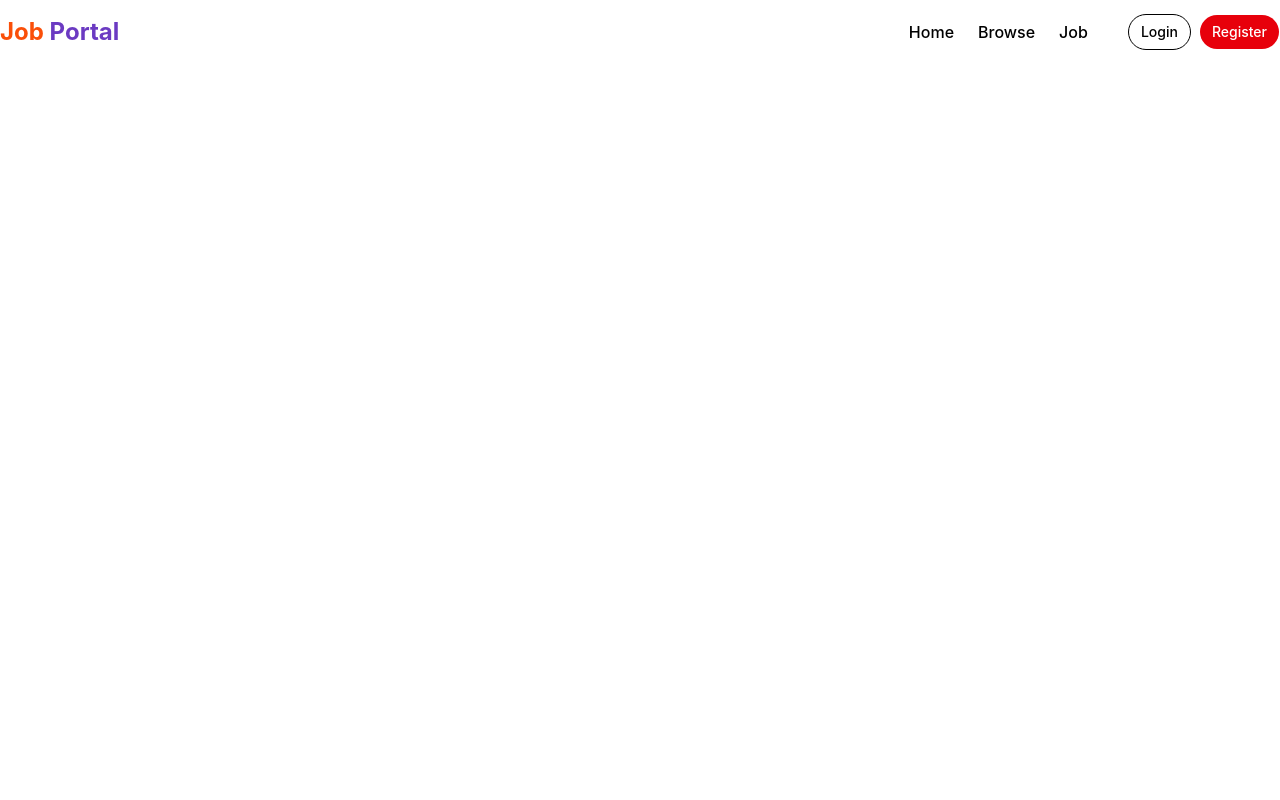
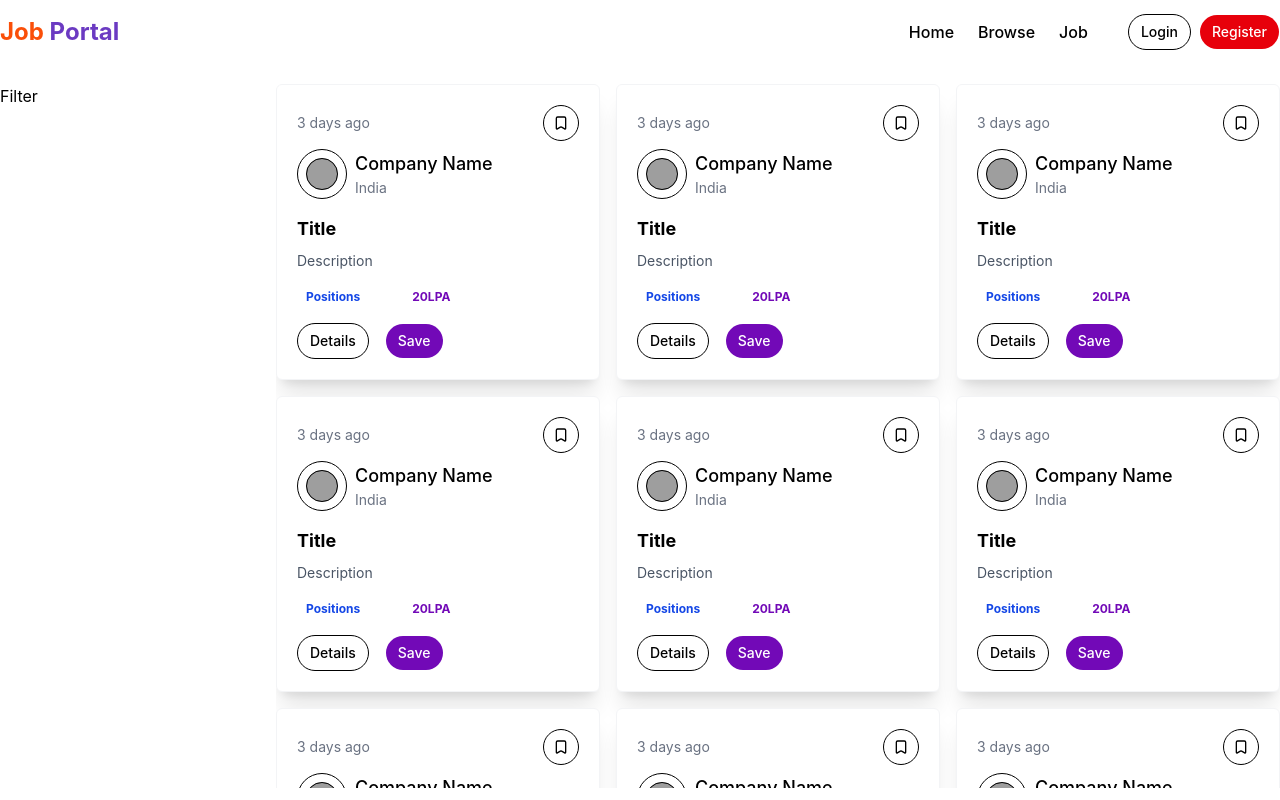
Before and after one commit to samyiiitm63952/JOB-PORTAL, a React (Vite) app in the folder Frontend/: page /jobs in a window 1280 px wide. Built offline with nearby package versions, Linux system fonts and the light colour scheme; grey boxes are pictures that could not be loaded.

Commit message:
feat: implement job listing, filtering, and card components for the job search interface

```diff
--- /dev/null
+++ b/Frontend/src/components/components_lite/Filtercard.jsx
@@ -0,0 +1,9 @@
+import React from 'react'
+
+const Filter = () => {
+  return (
+    <div>Filter</div>
+  )
+}
+
+export default Filter
--- /dev/null
+++ b/Frontend/src/components/components_lite/Job1.jsx
@@ -0,0 +1,63 @@
+import React from 'react'
+import { Button } from '../ui/button'
+import { Bookmark } from 'lucide-react'
+import { Avatar } from '../ui/avatar'
+import { AvatarImage } from '../ui/avatar'
+import { Badge } from '../ui/badge'
+
+const Job = () => {
+   return (
+    <div className="p-5 rounded-md shadow-xl bg-white border border-gray-100 w-full h-full flex flex-col">
+      <div className="flex items-center justify-between">
+        <p className="text-sm text-gray-500">
+          3 days ago
+        </p>
+        <Button variant="outline" className="rounded-full" size="icon">
+          <Bookmark  />
+        </Button>
+      </div>
+
+      <div className="flex items-center gap-2 my-2">
+        <Button className="p-6 shrink-0" variant="outline" size="icon">
+          <Avatar>
+            <AvatarImage src='https://www.graphicpear.com/wp-content/uploads/2016/11/1.gif' />
+          </Avatar>
+        </Button>
+        <div>
+          <h1 className="font-medium text-lg">Company Name</h1>
+          <p className="text-sm text-gray-500">India</p>
+        </div>
+      </div>
+
+      <div className="flex-1">
+        <h1 className="font-bold text-lg my-2">Title</h1>
+        <p className="text-sm text-gray-600">Description</p>
+      </div>
+      <div className="flex flex-wrap items-center gap-2 mt-4">
+        <Badge className={"text-blue-700 font-bold"} variant="ghost">
+           Positions
+        </Badge>
+        <Badge className={"text-[#F83002] font-bold"} variant="ghost">
+
+        </Badge>
+        <Badge className={"text-[#7209b7] font-bold"} variant="ghost">
+          20LPA
+        </Badge>
+      </div>
+      <div className="flex flex-wrap items-center gap-4 mt-4">
+        <Button
+          variant="outline"
+          className="flex-1 sm:flex-none"
+        >
+          Details
+        </Button>
+        <Button
+          className={"bg-[#7209b7] flex-1 sm:flex-none text-white"}> Save
+        </Button>
+      </div>
+    </div>
+  );
+};
+
+
+export default Job
--- a/Frontend/src/components/components_lite/Jobs.jsx
+++ b/Frontend/src/components/components_lite/Jobs.jsx
@@ -1,11 +1,26 @@
 import React from 'react'
 import Navbar from './Navbar'
+import Filtercard from './Filtercard'
+import Job1 from './Job1'
+
+const jobsArray = [1, 2, 3, 4, 5, 6, 7, 8, 9];
 
 const Jobs = () => {
   return (
     <div>
-        <Navbar/>
-
+      <Navbar />
+      <div className='max-w-7xl mx-auto mt-5'>
+        <div className='flex gap-5'>
+          <div className='w-[20%] '><Filtercard /></div>
+          {jobsArray.length <= 0 ? (<span>job not found</span>) : (
+            <div className='flex-1 h-[88vh] overflow-y-auto pb-5'>
+              <div className='grid grid-cols-3 gap-4'>
+              {jobsArray.map((job, i) => {
+              return (<Job1 />)
+            })}</div></div>
+          )}
+        </div>
+      </div>
     </div>
   )
 }
--- a/Frontend/src/components/components_lite/LatestJobs.jsx
+++ b/Frontend/src/components/components_lite/LatestJobs.jsx
@@ -1,28 +1,53 @@
-import React from 'react'
-import JobCard from './JobCard';
+import React from "react";
+import JobCards from "./JobCard";
+import { useSelector } from "react-redux";
 
-const RandomJob = [1, 2, 3, 4, 5, 6, 7, 8, 9];
+const LatestJobs = ({ loading }) => {
+  const allJobs = useSelector((state) => state.jobs?.allJobs || []);
 
-const LatestJobs = () => {
-    return (
-        <div className='max-w-7xl mx-auto my-20'>
-            <h2 className='text-4xl font-bold '>
-                <span className='text-[#6A38C2]'>
-                    Latest & Top
-                </span>
-                Job Opening
-            </h2>
-            <div>
+  return (
+    <div className="max-w-7xl mx-auto my-20 px-4 md:px-8">
+      <h2 className="text-3xl md:text-4xl font-bold">
+        <span className="text-[#6A38C2]">Latest & Top </span>Job Openings
+      </h2>
 
+      {/* Job Cards */}
+      <div className="grid grid-cols-1 sm:grid-cols-2 md:grid-cols-3 gap-4 my-5">
+        {loading ? (
+          [1, 2, 3, 4, 5, 6].map((n) => (
+            <div
+              key={n}
+              className="p-5 rounded-md shadow-xl bg-white border border-gray-200 animate-pulse"
+            >
+              <div className="h-4 w-1/3 rounded bg-gray-200" />
+              <div className="h-5 w-3/4 rounded bg-gray-200 my-3" />
+              <div className="space-y-2">
+                <div className="h-2 w-full rounded bg-gray-200" />
+                <div className="h-2 w-5/6 rounded bg-gray-200" />
+              </div>
+              <div className="flex gap-2 mt-4">
+                <div className="h-5 w-16 rounded bg-gray-200" />
+                <div className="h-5 w-12 rounded bg-gray-200" />
+                <div className="h-5 w-14 rounded bg-gray-200" />
+              </div>
             </div>
+          ))
+        ) : allJobs.length === 0 ? (
+          <span>No Job Available</span>
+        ) : (
+          allJobs
+            .slice(0, 6)
+            .map((job) =>
+              job?._id ? (
+                <JobCards key={job._id} job={job}></JobCards>
+              ) : (
+                <span key={Math.random()}>Invalid Job Data</span>
+              )
+            )
+        )}
+      </div>
+    </div>
+  );
+};
 
-            {
-                RandomJob.map((job, i) => (
-                    <JobCard key={i} />
-                ))
-            }
-        </div>
-    )
-}
-
-export default LatestJobs
+export default LatestJobs;
```
